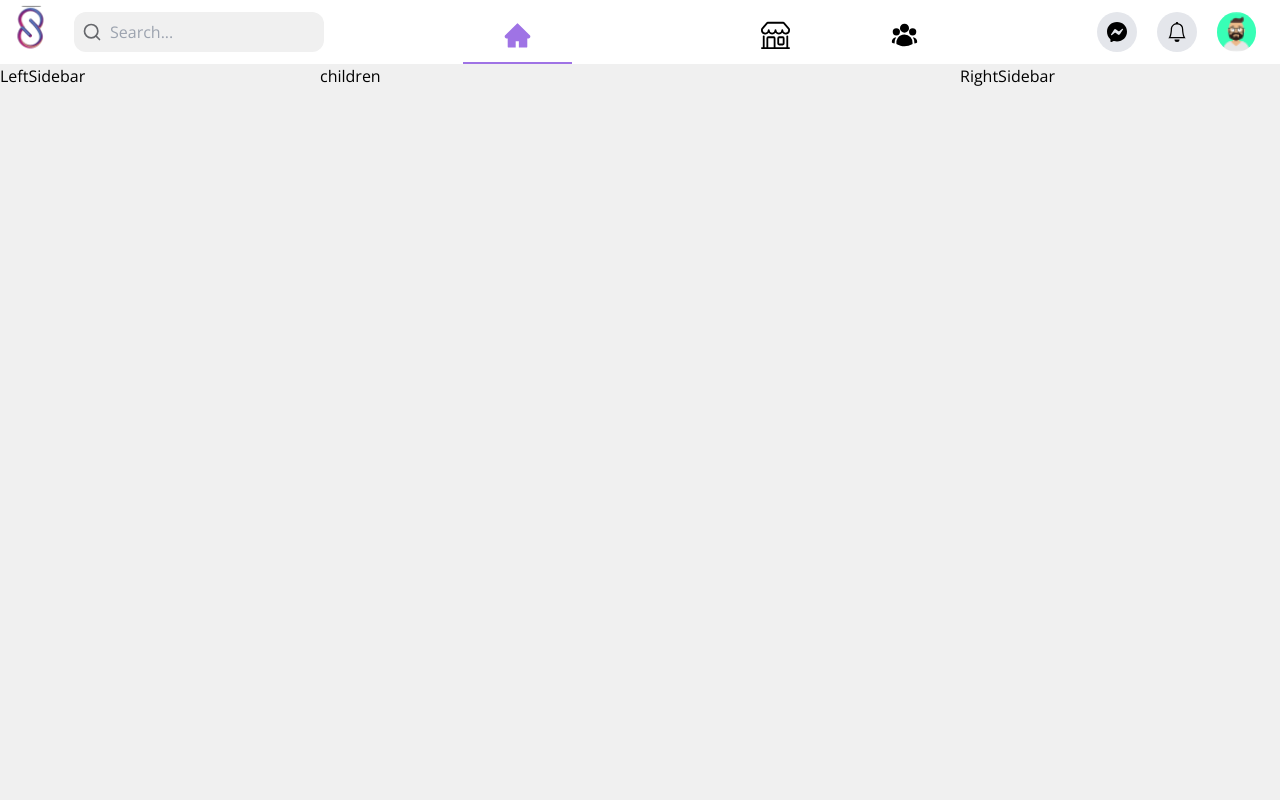
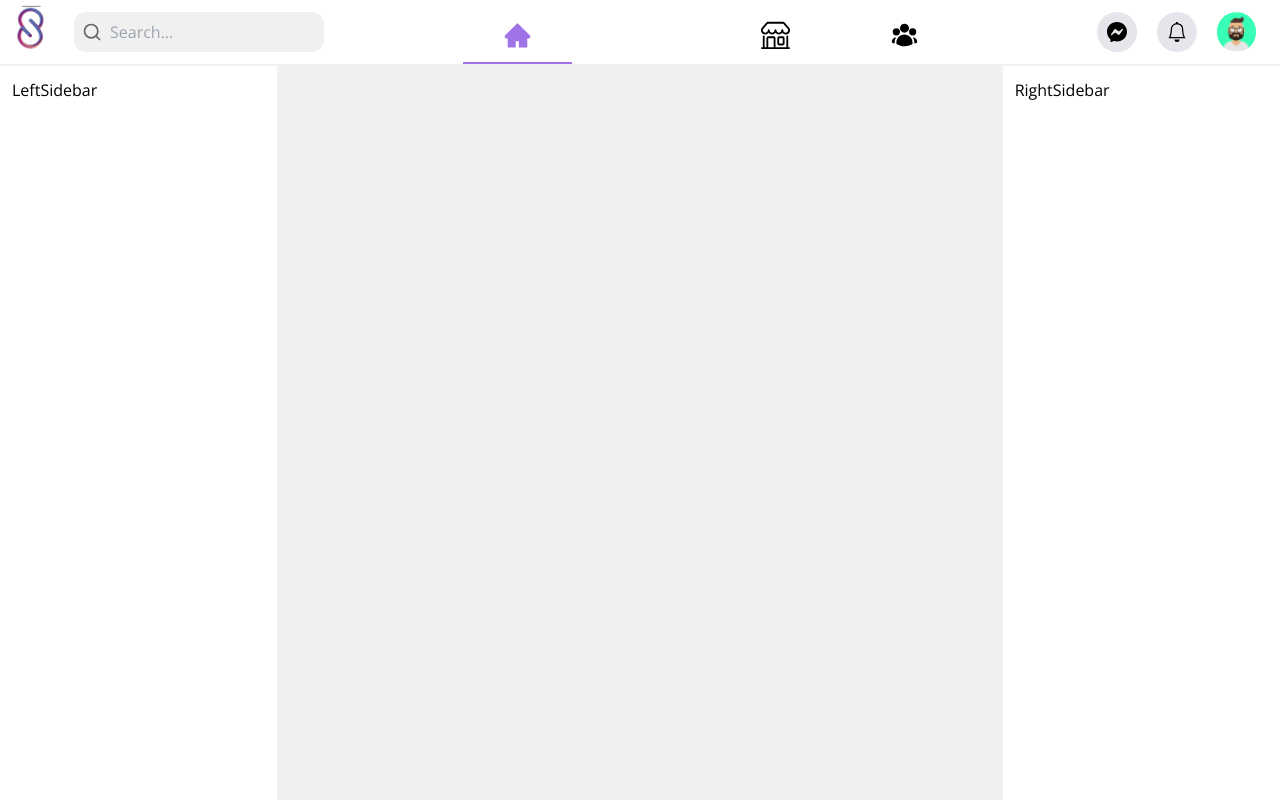
Before and after one commit to asiughuslyvesterobus/social_app, a Next.js app in the folder client/: page / in a window 1280 px wide. Built offline with nearby package versions, Linux system fonts and the light colour scheme; some icons are missing.

Commit message:
working on main page

```diff
--- a/client/components/LeftSidebar.tsx
+++ b/client/components/LeftSidebar.tsx
@@ -1,5 +1,5 @@
 const LeftSidebar = () => {
-  return <nav aria-label="sidebar">LeftSidebar</nav>;
+  return <nav aria-label="sidebar" className="w-full h-screen overflow-y-auto overflow-x-hidden bg-white p-3 flex flex-col items-start justify-start">LeftSidebar</nav>;
 };
 
 export default LeftSidebar;
--- a/client/components/RightSidebar.tsx
+++ b/client/components/RightSidebar.tsx
@@ -1,5 +1,12 @@
 const RightSidebar = () => {
-  return <nav aria-label="sidebar">RightSidebar</nav>;
+  return (
+    <nav
+      aria-label="sidebar"
+      className="w-full h-screen overflow-y-auto overflow-x-hidden bg-white p-3 flex flex-col items-start justify-start"
+    >
+      RightSidebar
+    </nav>
+  );
 };
 
 export default RightSidebar;
--- a/client/pages/index.tsx
+++ b/client/pages/index.tsx
@@ -4,14 +4,14 @@ import MainLayout from "@/layout/MainLayout";
 const Homepage = () => {
   return (
     <MainLayout>
-      <section className="w-full h-screen overflow-hidden flex items-start justify-start">
-        <div className="lg:flex-[1] w-full hidden md:flex">
+      <section className="w-full h-screen overflow-hidden flex items-start justify-start mt-[2px]">
+        <div className="lg:flex-[0.8] w-full hidden md:flex">
           <LeftSidebar />
         </div>
-        <div className="lg:flex-[2] w-full h-screen overflow-y-auto scrollbar-hide">
-          children
+        <div className="lg:flex-[2] w-full h-screen overflow-y-auto scrollbar-hide p-4">
+          <div></div>
         </div>
-        <div className="lg:flex-[1] hidden lg:flex">
+        <div className="lg:flex-[0.8] hidden lg:flex">
           <RightSidebar />
         </div>
       </section>
```
